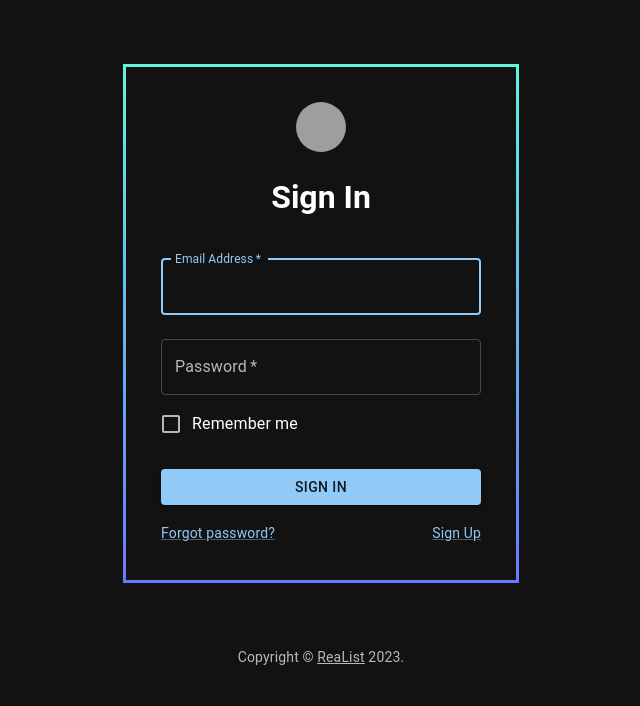
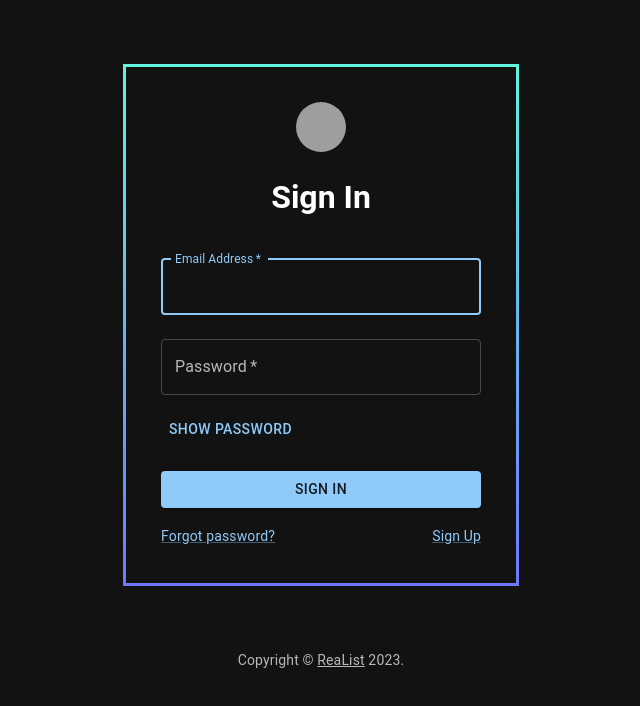
Before and after one commit to tr-vs/realist, a React (Create React App) app in the folder frontend/rea-list/: page /loginpage in a window 1280 px wide. Shown: the top 706 px of the page, without its empty margins (319-959 px from the left). Built offline with nearby package versions, Linux system fonts and the light colour scheme; grey boxes are pictures that could not be loaded.

Commit message:
Added show password to signin and signup

```diff
--- a/frontend/rea-list/src/templates/SignIn.js
+++ b/frontend/rea-list/src/templates/SignIn.js
@@ -16,6 +16,7 @@ import '../styles/SignUp.css';
 // change to sign in.cc
 import { createTheme, ThemeProvider } from '@mui/material/styles';
 import { useLogin } from '../hooks/useLogin';
+import { useState } from 'react';
 
 function Copyright(props) {
     return (
@@ -47,12 +48,15 @@ const lightTheme = createTheme();
 
 export default function SignIn() {
     const { login, error, isLoading } = useLogin();
+    const [showPassword, setShowPassword] = useState(false);
     const handleSubmit = async (event) => {
         event.preventDefault();
         const data = new FormData(event.currentTarget);
 
         await login(data);
+
     };
+
 
     return (
         <ThemeProvider theme={darkTheme}>
@@ -110,16 +114,23 @@ export default function SignIn() {
                             fullWidth
                             name="password"
                             label="Password"
-                            type="password"
+                            type={showPassword ? "text" : "password"}
                             id="password"
                             autoComplete="current-password"
                         />
-                        <FormControlLabel
+                        <Button
+                            onClick={() => setShowPassword(!showPassword)}
+                            sx={{ mt: 1 }}
+                        >
+                            {" "}
+                            {showPassword ? "Hide Password" : "Show Password"}
+                        </Button>
+                        {/* <FormControlLabel
                             control={
                                 <Checkbox value="remember" color="primary" />
                             }
                             label="Remember me"
-                        />
+                        /> */}
                         <Button
                             type="submit"
                             fullWidth
--- a/frontend/rea-list/src/templates/SignUp.js
+++ b/frontend/rea-list/src/templates/SignUp.js
@@ -46,6 +46,7 @@ const lightTheme = createTheme();
 export default function SignUp() {
     const [showPassReq, setShowPassReq] = useState(false);
     const { signup, error, isLoading } = useSignup();
+    const [showPassword, setShowPassword] = useState(false);
 
     // Add new user to database
     const createUser = async (event) => {
@@ -127,12 +128,20 @@ export default function SignUp() {
                             fullWidth
                             name="password"
                             label="Password"
-                            type="password"
-                            id="password"
+                            type={showPassword ? "text" : "password"}                            id="password"
                             autoComplete="current-password"
                             onFocus={() => setShowPassReq(true)}
                             onBlur={() => setShowPassReq(false)}
                         />
+
+                        <Button
+                            onClick={() => setShowPassword(!showPassword)}
+                            sx={{ mt: 1 }}
+                        >
+                            {" "}
+                            {showPassword ? "Hide Password" : "Show Password"}
+
+                        </Button>
                         {showPassReq && (
                             <ul className="password-requirement">
                                 <li>8 Characters Minimum</li>
```
